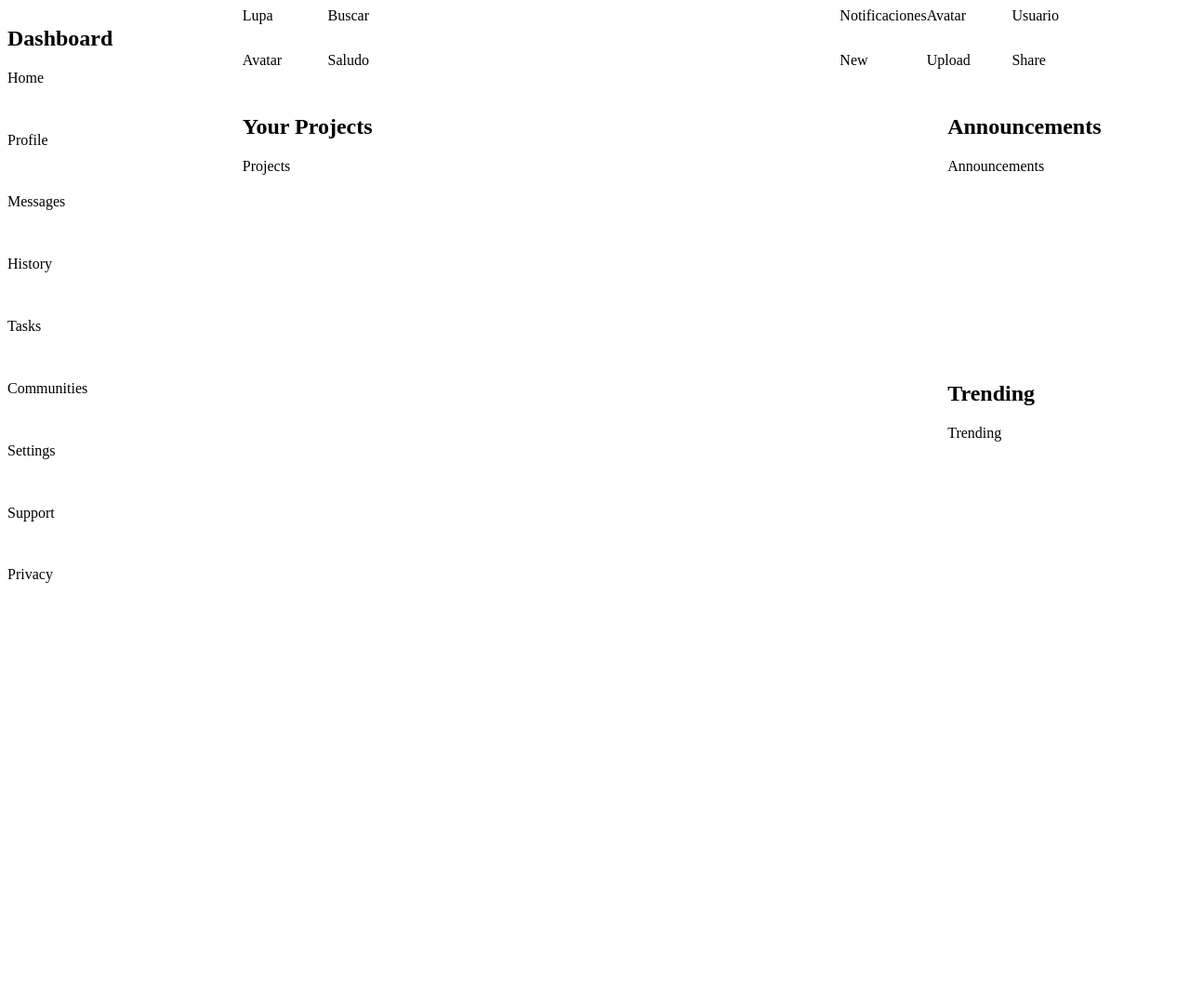
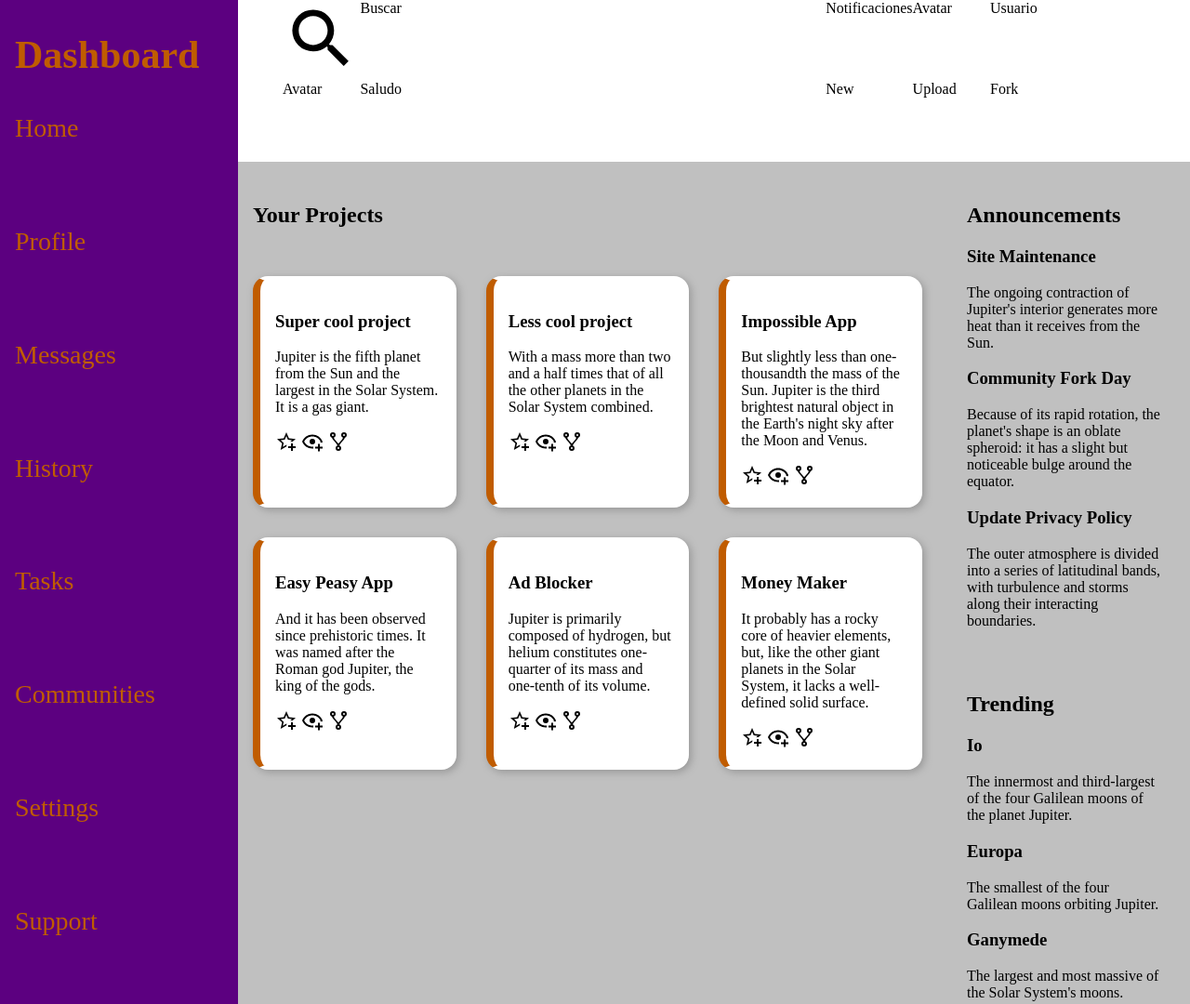
Before and after one commit to Sedbastian/odin-admin-dashboard, a plain HTML site: page index.html in a window 1280 px wide. Shown: the top 1080 px of the page at 93% size. Before the commit the page ends 800 px from the top, so only its background shows below. Drawn offline with Linux system fonts and the light colour scheme.

Commit message:
Seguir agregando estilo

```diff
--- a/index.html
+++ b/index.html
@@ -21,7 +21,7 @@
         <div>Privacy</div>
     </nav>
     <header>
-        <div>Lupa</div>
+        <img src="resources/magnify.svg" alt="Search">
         <div>Buscar</div>
         <div>Notificaciones</div>
         <div>Avatar</div>
@@ -30,20 +30,99 @@
         <div>Saludo</div>
         <div>New</div>
         <div>Upload</div>
-        <div>Share</div>
+        <div>Fork</div>
     </header>
     <main>
         <section class="projects">
             <h2>Your Projects</h2>
-            <div>Projects</div>
+            <div class="cards">
+                <h3>Super cool project</h3>
+                <p>Jupiter is the fifth planet from the Sun and the largest in the Solar System. It is a gas giant.</p>
+                <div>
+                    <a href="#"><img src="resources/star-plus-outline.svg" alt="Add to favourites"></a>
+                    <a href="#"><img src="resources/eye-plus-outline.svg" alt="Add to read later"></a>
+                    <a href="#"><img src="resources/source-fork.svg" alt="Fork"></a>
+                </div>
+            </div>
+            <div class="cards">
+                <h3>Less cool project</h3>
+                <p>With a mass more than two and a half times that of all the other planets in the Solar System combined.</p>
+                <div>
+                    <a href="#"><img src="resources/star-plus-outline.svg" alt="Add to favourites"></a>
+                    <a href="#"><img src="resources/eye-plus-outline.svg" alt="Add to read later"></a>
+                    <a href="#"><img src="resources/source-fork.svg" alt="Fork"></a>
+                </div>
+            </div>
+            <div class="cards">
+                <h3>Impossible App</h3>
+                <p>But slightly less than one-thousandth the mass of the Sun. Jupiter is the third brightest natural object in the Earth's night sky after the Moon and Venus.</p>
+                <div>
+                    <a href="#"><img src="resources/star-plus-outline.svg" alt="Add to favourites"></a>
+                    <a href="#"><img src="resources/eye-plus-outline.svg" alt="Add to read later"></a>
+                    <a href="#"><img src="resources/source-fork.svg" alt="Fork"></a>
+                </div>
+            </div>
+            <div class="cards">
+                <h3>Easy Peasy App</h3>
+                <p>And it has been observed since prehistoric times. It was named after the Roman god Jupiter, the king of the gods.</p>
+                <div>
+                    <a href="#"><img src="resources/star-plus-outline.svg" alt="Add to favourites"></a>
+                    <a href="#"><img src="resources/eye-plus-outline.svg" alt="Add to read later"></a>
+                    <a href="#"><img src="resources/source-fork.svg" alt="Fork"></a>
+                </div>
+            </div>
+            <div class="cards">
+                <h3>Ad Blocker</h3>
+                <p>Jupiter is primarily composed of hydrogen, but helium constitutes one-quarter of its mass and one-tenth of its volume.</p>
+                <div>
+                    <a href="#"><img src="resources/star-plus-outline.svg" alt="Add to favourites"></a>
+                    <a href="#"><img src="resources/eye-plus-outline.svg" alt="Add to read later"></a>
+                    <a href="#"><img src="resources/source-fork.svg" alt="Fork"></a>
+                </div>
+            </div>
+            <div class="cards">
+                <h3>Money Maker</h3>
+                <p>It probably has a rocky core of heavier elements, but, like the other giant planets in the Solar System, it lacks a well-defined solid surface.</p>
+                <div>
+                    <a href="#"><img src="resources/star-plus-outline.svg" alt="Add to favourites"></a>
+                    <a href="#"><img src="resources/eye-plus-outline.svg" alt="Add to read later"></a>
+                    <a href="#"><img src="resources/source-fork.svg" alt="Fork"></a>
+                </div>
+            </div>
         </section>
         <section class="announcements">
             <h2>Announcements</h2>
-            <div>Announcements</div>
+            <div>
+                <h3>Site Maintenance</h3>
+                <p>The ongoing contraction of Jupiter's interior generates more heat than it receives from the Sun.</p>
+            </div>
+            <div>
+                <h3>Community Fork Day</h3>
+                <p>Because of its rapid rotation, the planet's shape is an oblate spheroid: it has a slight but noticeable bulge around the equator.</p>
+            </div>
+            <div>
+                <h3>Update Privacy Policy</h3>
+                <p>The outer atmosphere is divided into a series of latitudinal bands, with turbulence and storms along their interacting boundaries.</p>
+            </div>
         </section>
         <section class="trending">
             <h2>Trending</h2>
-            <div>Trending</div>
+            <div>
+                <h3>Io</h3>
+                <p>The innermost and third-largest of the four Galilean moons of the planet Jupiter.</p>
+            </div>
+            <div>
+                <h3>Europa</h3>
+                <p>The smallest of the four Galilean moons orbiting Jupiter.</p>
+            </div>
+            <div>
+                <h3>Ganymede</h3>
+                <p>The largest and most massive of the Solar System's moons.</p>
+            </div>
+            <div>
+                <h3>Callisto</h3>
+                <p>The second-largest moon of Jupiter, after Ganymede.</p>
+            </div>
         </section>
     </main>
 </body>
--- a/style.css
+++ b/style.css
@@ -2,43 +2,97 @@ body {
     display: grid;
     grid-template-columns: 1fr 4fr;
     grid-template-rows: 1fr 6fr;
+    margin: 0;
 }
 
 nav {
     grid-column: 1 / 2;
     grid-row: 1 / 3;
+
     display: grid;
     grid-template-columns: 1fr;
     grid-template-rows: repeat(10, 1fr);
+
+    padding-left: 1rem;
+    padding-right: 1rem;
+
+    background-color: rgb(92, 0, 128);
+    color: rgb(192, 92, 0);
+    font-size: 1.75rem;
 }
 
 header {
     grid-column: 2 / 3;
     grid-row: 1 / 2;
+
     display: grid;
     grid-template-columns: 1fr 6fr 1fr 1fr 2fr;
     grid-template-rows: 1fr 1fr;
+
+    padding-left: 3rem;
+    padding-right: 3rem;
+
+    background-color: rgb(255, 255, 255);
 }
 
 main {
     grid-column: 2 / 3;
     grid-row: 2 / 3;
+
     display: grid;
     grid-template-columns: 3fr 1fr;
     grid-template-rows: 1fr 1fr;
+    gap: 2rem;
+
+    padding-top: 1.5rem;
+    padding-left: 1rem;
+    padding-right: 1rem;
+
+    background-color: rgb(192, 192, 192);
 }
 
 .projects {
     grid-column: 1 / 2;
     grid-row: 1 / 3;
+
+    display: grid;
+    grid-template-columns: repeat(auto-fit, minmax(200px, 1fr));
+    grid-auto-rows: min-content;
+    gap: 2rem;
+}
+
+.projects h2 {
+    grid-column: 1 / -1;
+}
+
+.cards {
+    padding: 1rem;
+
+    background-color: white;
+    border-style: solid;
+    border-color: white;
+    border-radius: 1rem;
+    border-left-color: rgb(192, 92, 0);
+    border-left-width: .5rem;
+    box-shadow: 0.15rem 0.15rem .5rem rgb(150, 150, 150);
+}
+
+.projects div img {
+    height: 1.5rem;
 }
 
 .announcements {
     grid-column: 2 / 3;
     grid-row: 1 / 2;
+
+    padding-left: 1rem;
+    padding-right: 1rem;
 }
 
 .trending {
     grid-column: 2 / 3;
     grid-row: 2 / 3;
+
+    padding-left: 1rem;
+    padding-right: 1rem;
 }
```
Also changed, not shown: resources/bell-ring-outline.svg (added), resources/callisto.jpg (added), resources/europa.jpg (added), resources/eye-plus-outline.svg (added), resources/ganymede.jpg (added), resources/io.jpg (added), resources/magnify.svg (added), resources/source-fork.svg (added), resources/star-plus-outline.svg (added).
